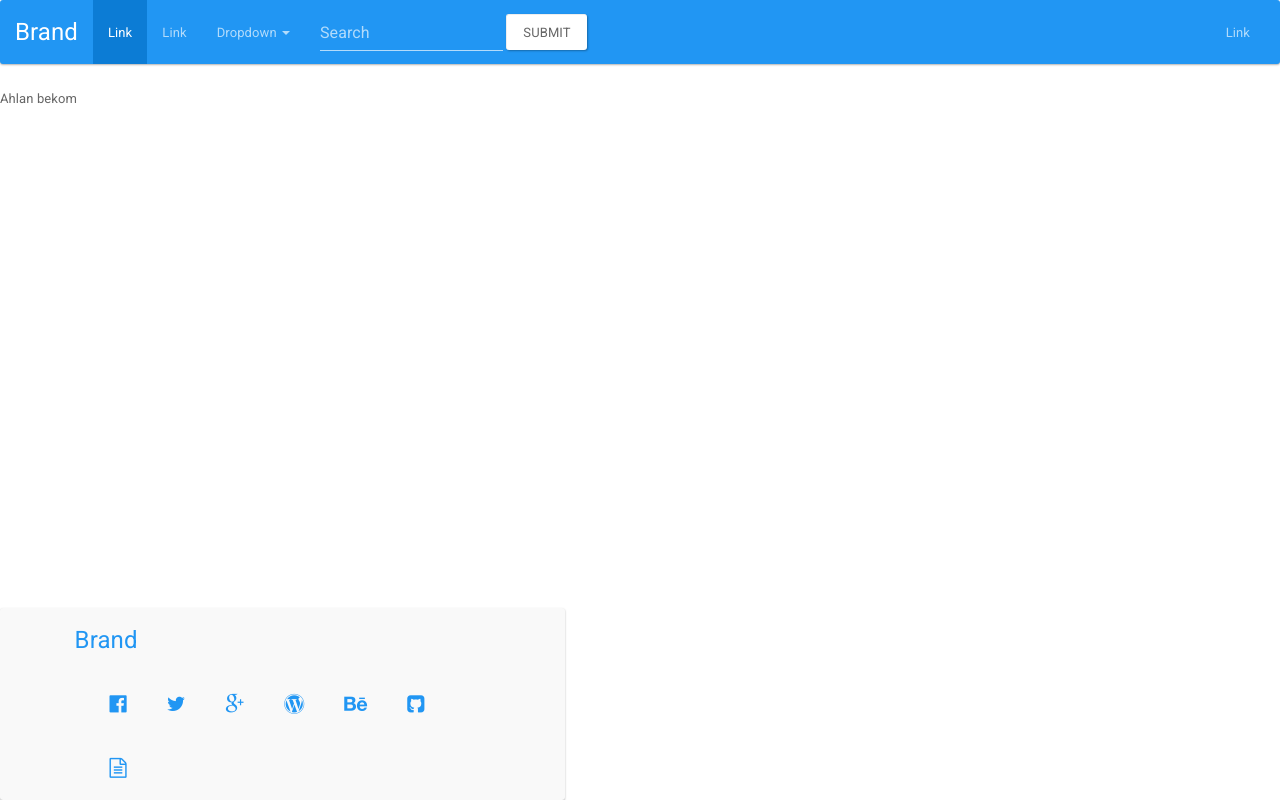
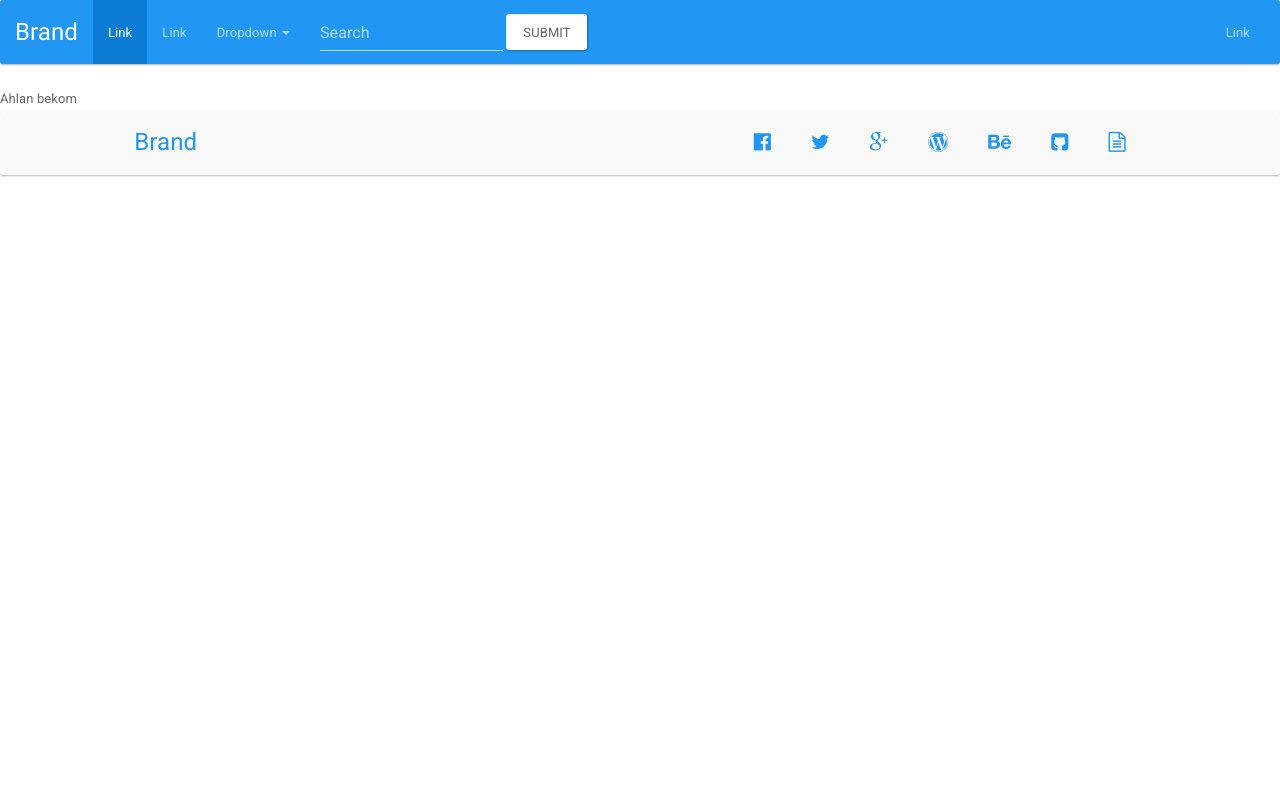
Before and after one commit to m-osama/bootswitch, a PHP site: page /?page=1 in a window 1280 px wide. Run offline with PHP 8.4, Linux system fonts and the light colour scheme; some libraries are stand-ins or nearby versions.

Commit message:
new update

```diff
--- a/views/header.php
+++ b/views/header.php
@@ -62,9 +62,6 @@
           color: #2196F3;
           background-color: #F9F9F9;
           margin-bottom: 0px;
-        }
-        #bsfooter {
-          position: absolute;
           bottom: 0;
         }
         .bgcolor1 {
```
